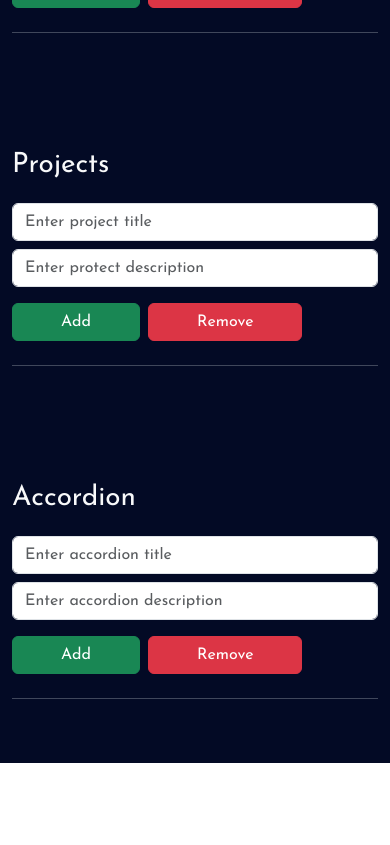
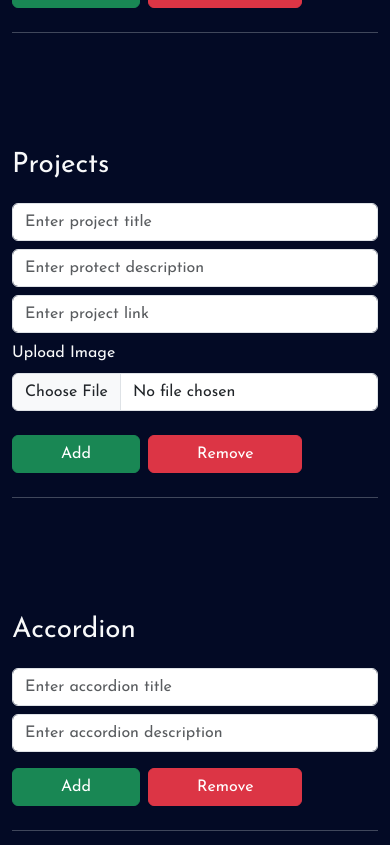
Before and after one commit to AhmadSaheb007/husmerk_tech_Frontend, a React (Vite) app: page / in a window 390 px wide. Shown: the part 7049-7894 px from the top of the page. Before the commit the page ends 7812 px from the top, so only its background shows below. Built offline with nearby package versions, Linux system fonts and the light colour scheme.

Commit message:
responsiveness updated

```diff
--- a/src/components/Pages/admin/AdminPanal.jsx
+++ b/src/components/Pages/admin/AdminPanal.jsx
@@ -26,10 +26,17 @@ const AdminPanal = () => {
 
 
                     <div className="col-lg-12 py-5">
-                        <AdminUpdateForm
-                        title = "Projects"
-                        titleHolder = "Enter project title"
-                        titleDiscription = "Enter protect description" />
+                        <p className='fs-1 text-light'>Projects</p>
+                        <input type="text" className="form-control mb-2" placeholder= "Enter project title" />
+                        <input type="text" className="form-control my-2" placeholder=  "Enter protect description" />
+                        <input type="text" className="form-control my-2" placeholder=  "Enter project link" />
+                        <div class="mb-3">
+                            <label for="formFile" class="form-label text-light">Upload Image</label>
+                            <input class="form-control" type="file" id="formFile"/>
+                        </div>
+                        <button className='btn btn-success px-5'> Add </button>
+                        <button className='btn btn-danger m-2 px-5'> Remove </button>
+                        <hr className='text-light' />
                     </div>
 
                     <div className="col-lg-12 py-5">
```
